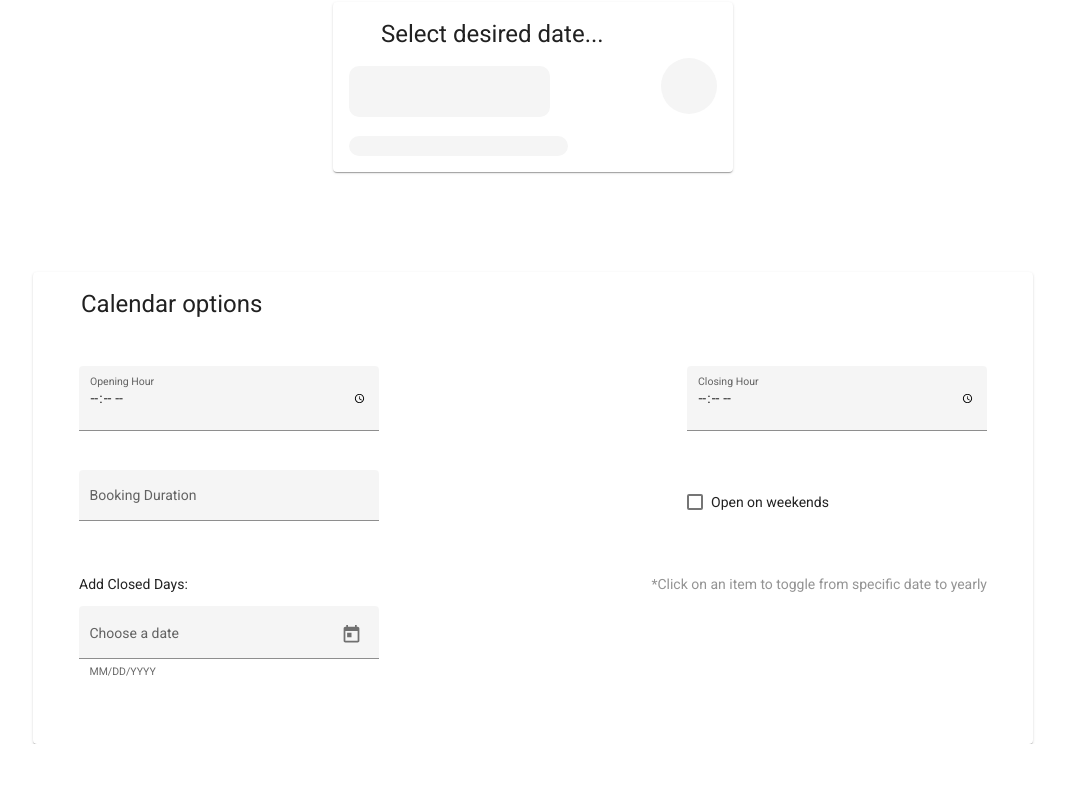
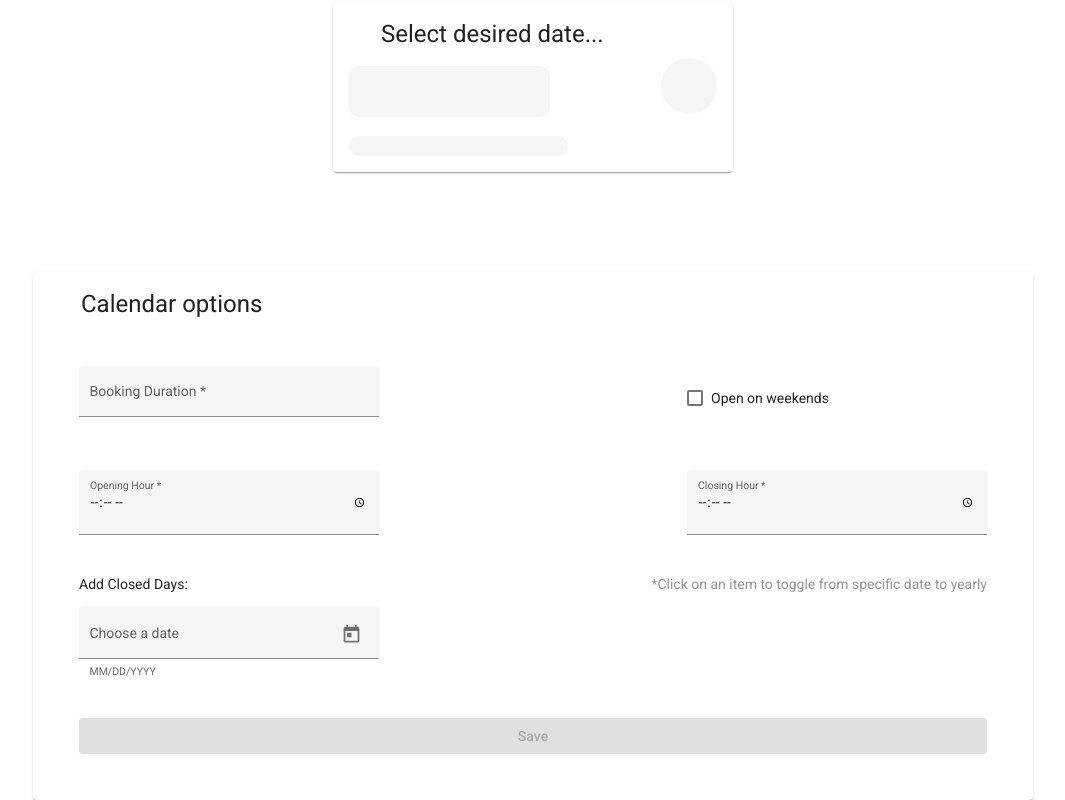
Before and after one commit to SebastianDochia/scaffold-app, an Angular app: page / in a window 1280 px wide. Shown: the part 500-1300 px from the top of the page, without its empty margins (107-1172 px from the left). Before the commit the page ends 1244 px from the top, so only its background shows below. Built offline with nearby package versions, Linux system fonts and the light colour scheme.

Commit message:
feat: form submit

```diff
--- a/src/app/edit-box/edit-box-container.componen.ts
+++ b/src/app/edit-box/edit-box-container.componen.ts
@@ -3,6 +3,11 @@ import {
   EventEmitter,
   Output,
 } from '@angular/core';
+import {
+  FormControl,
+  FormGroup,
+  Validators,
+} from '@angular/forms';
 import { MatDatepickerInputEvent } from '@angular/material/datepicker';
 
 import { DateFilters } from 'src/app/reservation-calendar/models/date-filters';
@@ -17,6 +22,15 @@ export class EditBoxComponent {
   filterSpecificDates: Array<Date> = [];
   filterSpecificDatesEveryYear: Array<Date> = [];
   openWeekends: boolean = false;
+
+  datesForm = new FormGroup({
+    bookingDuration: new FormControl('', Validators.required),
+    openingHour: new FormControl('', Validators.required),
+    closingHour: new FormControl('', Validators.required),
+    weekendOpeningHour: new FormControl(''),
+    weekendClosingHour: new FormControl(''),
+  });
+
 
   @Output()
   filterDates = new EventEmitter<DateFilters>();
@@ -46,7 +60,8 @@ export class EditBoxComponent {
   addDate(event: MatDatepickerInputEvent<Date>) {
     if (event.value) {
       const date = event.value;
-      const index = this.filterSpecificDates.indexOf(date);
+      //getting the index using serialized date
+      const index = this.filterSpecificDates.map(Number).indexOf(+date);
 
       if (index < 0) {
         this.filterSpecificDates.push(date);
@@ -56,9 +71,14 @@ export class EditBoxComponent {
     }
   }
 
+  onSubmit() {
+    console.log(this.datesForm.value);
+  }
+
   private toggleDate(switchFrom: Array<Date>, switchTo: Array<Date>, date: Date) {
-    const switchFromIndex = switchFrom.indexOf(date);
-    const switchToIndex = switchTo.indexOf(date);
+    //getting the index using serialized date
+    const switchFromIndex = switchFrom.map(Number).indexOf(+date);
+    const switchToIndex = switchTo.map(Number).indexOf(+date);
 
     if (switchFromIndex >= 0 && switchToIndex < 0) {
       switchFrom.splice(switchFromIndex, 1);
--- a/src/app/edit-box/edit-box-container.component.html
+++ b/src/app/edit-box/edit-box-container.component.html
@@ -3,33 +3,58 @@
         <h1>Calendar options</h1>
     </mat-card-header>
     <mat-card-content>
-        <form class="options-form">
+        <form class="options-form"
+              [formGroup]="datesForm"
+              (ngSubmit)="onSubmit()">
+            <div class="side-by-side-group">
+                <mat-form-field appearance="fill">
+                    <mat-label>Booking Duration</mat-label>
+                    <input matInput
+                           placeholder="Booking Duration in minutes"
+                           type="number"
+                           formControlName="bookingDuration">
+                </mat-form-field>
+
+                <mat-checkbox (change)="toggleWeekends($event.checked)">Open on weekends</mat-checkbox>
+            </div>
+
             <div class="side-by-side-group">
                 <mat-form-field appearance="fill">
                     <mat-label>Opening Hour</mat-label>
                     <input matInput
                            placeholder="Open Hour"
-                           type="time">
+                           type="time"
+                           formControlName="openingHour">
                 </mat-form-field>
 
                 <mat-form-field appearance="fill">
                     <mat-label>Closing Hour</mat-label>
                     <input matInput
                            placeholder="Close Hour"
-                           type="time">
+                           type="time"
+                           formControlName="closingHour">
                 </mat-form-field>
             </div>
 
-            <div class="side-by-side-group">
-                <mat-form-field appearance="fill">
-                    <mat-label>Booking Duration</mat-label>
-                    <input matInput
-                           placeholder="Booking Duration in minutes"
-                           type="number">
-                </mat-form-field>
+            <ng-container *ngIf="openWeekends">
+                <div class="side-by-side-group">
+                    <mat-form-field appearance="fill">
+                        <mat-label>Weekend Opening Hour</mat-label>
+                        <input matInput
+                               placeholder="Open Hour"
+                               type="time"
+                               formControlName="weekendOpeningHour">
+                    </mat-form-field>
 
-                <mat-checkbox (change)="toggleWeekends($event.checked)">Open on weekends</mat-checkbox>
-            </div>
+                    <mat-form-field appearance="fill">
+                        <mat-label>Weekend Closing Hour</mat-label>
+                        <input matInput
+                               placeholder="Close Hour"
+                               type="time"
+                               formControlName="weekendClosingHour">
+                    </mat-form-field>
+                </div>
+            </ng-container>
 
             <div class="side-by-side-group">
                 <div>
@@ -73,6 +98,10 @@
                 </div>
             </div>
 
+            <button class="submit-button"
+                    mat-raised-button
+                    color="primary"
+                    [disabled]="datesForm.invalid">Save</button>
         </form>
     </mat-card-content>
 </mat-card>
--- a/src/app/edit-box/edit-box-container.component.scss
+++ b/src/app/edit-box/edit-box-container.component.scss
@@ -27,6 +27,10 @@ mat-card-content {
         width: 300px;
     }
 
+    .submit-button {
+        margin-top: 20px;
+    }
+
     .accent {
         background-color: #ffd740;
     }
--- a/src/app/edit-box/edit-box.module.ts
+++ b/src/app/edit-box/edit-box.module.ts
@@ -1,5 +1,9 @@
 import { CommonModule } from '@angular/common';
 import { NgModule } from '@angular/core';
+import {
+  FormsModule,
+  ReactiveFormsModule,
+} from '@angular/forms';
 import { MatButtonModule } from '@angular/material/button';
 import { MatCardModule } from '@angular/material/card';
 import { MatCheckboxModule } from '@angular/material/checkbox';
@@ -20,6 +24,8 @@ import {
   ],
   imports: [
     CommonModule,
+    FormsModule,
+    ReactiveFormsModule,
     ngLetModule,
     MatCheckboxModule,
     MatDatepickerModule,
--- a/src/app/reservation-calendar/constants/default-date-filter.ts
+++ b/src/app/reservation-calendar/constants/default-date-filter.ts
@@ -1,12 +1,5 @@
-// TODO: Remove coment for production
-// export const DEFAULT_DATE_FILTER: DateFilters = {
-//   filterWeekends: false,
-//   filterSpecificDates: [],
-//   filterSpecificDatesEveryYear: [],
-// }
-
 export const DEFAULT_DATE_FILTER = {
   filterWeekends: true,
-  filterSpecificDates: [new Date(2023, 3, 30)],
-  filterSpecificDatesEveryYear: [new Date(2023, 3, 16),],
+  filterSpecificDates: [],
+  filterSpecificDatesEveryYear: [],
 }
--- a/src/app/reservation-calendar/reservation-calendar.component.ts
+++ b/src/app/reservation-calendar/reservation-calendar.component.ts
@@ -1,6 +1,7 @@
 import {
   Component,
   Input,
+  OnDestroy,
   OnInit,
   ViewChild,
 } from '@angular/core';
@@ -9,7 +10,11 @@ import {
   MatCalendarCellClassFunction,
 } from '@angular/material/datepicker';
 
-import { BehaviorSubject } from 'rxjs';
+import {
+  BehaviorSubject,
+  Subject,
+} from 'rxjs';
+import { takeUntil } from 'rxjs/operators';
 import {
   DEFAULT_STYLE_CONFIG,
 } from 'src/app/reservation-calendar/constants/default-style-config';
@@ -35,7 +40,9 @@ import {
   templateUrl: './reservation-calendar.component.html',
   styleUrls: ['./reservation-calendar.component.scss'],
 })
-export class ReservationCalendarComponent implements OnInit {
+export class ReservationCalendarComponent implements OnInit, OnDestroy {
+  destroy$: Subject<boolean> = new Subject<boolean>();
+
   @ViewChild('calendar') calendar!: MatCalendar<Date>;
 
   @Input() styleConfig: StyleConfig = DEFAULT_STYLE_CONFIG;
@@ -48,11 +55,11 @@ export class ReservationCalendarComponent implements OnInit {
   constructor() { }
 
   ngOnInit(): void {
-    this.systemConfig.subscribe((value: SystemConfig) => {
+    this.systemConfig.pipe(takeUntil(this.destroy$)).subscribe((value: SystemConfig) => {
       this.dateFilter = (d: Date | null): boolean => {
         const activeFilters = value.dateFilters;
 
-        return new FilterWeekends().shouldBeSelectable(d) &&
+        return (value.dateFilters.filterWeekends ? new FilterWeekends().shouldBeSelectable(d) : true) &&
           new FilterSpecificDates(activeFilters.filterSpecificDates).shouldBeSelectable(d) &&
           new FilterSpecificDatesEveryYear(activeFilters.filterSpecificDatesEveryYear).shouldBeSelectable(d);
       }
@@ -78,4 +85,9 @@ export class ReservationCalendarComponent implements OnInit {
     this.selected = dateTime;
     console.log(this.selected);
   }
+
+  ngOnDestroy() {
+    this.destroy$.next(true);
+    this.destroy$.unsubscribe();
+  }
 }
```
